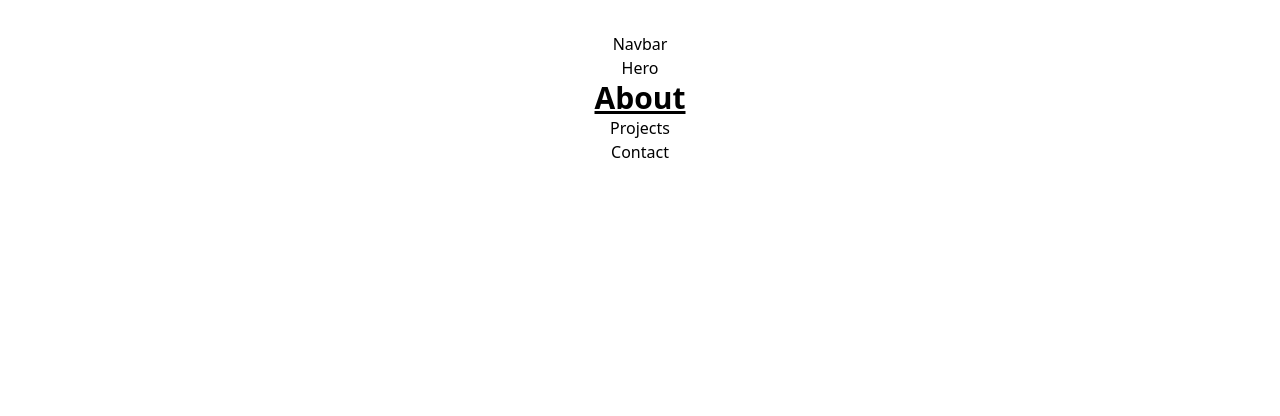
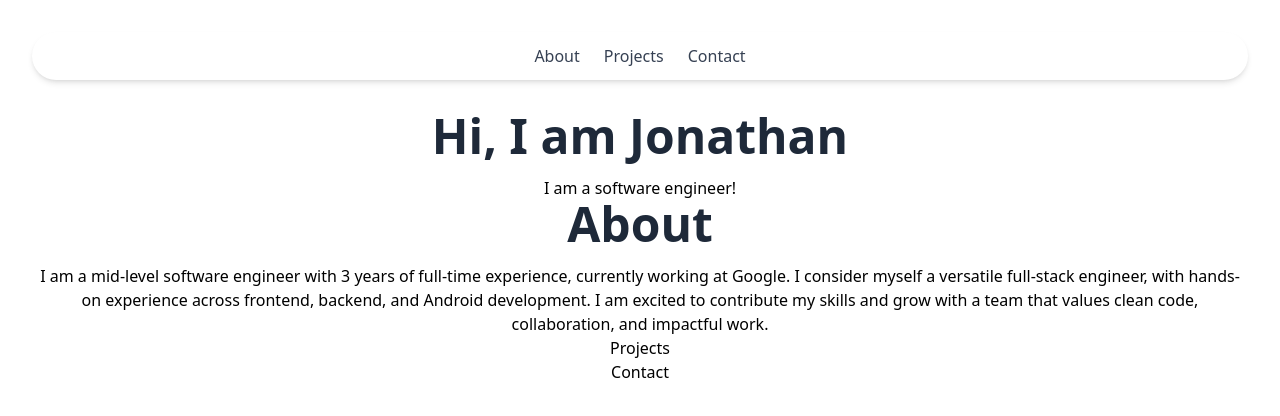
Before and after one commit to JoeKabongo/my-porfolio, a React (Vite) app: page / in a window 1280 px wide. Shown: the top 416 px of the page. Built offline with nearby package versions, Linux system fonts and the light colour scheme.

Commit message:
feat: add content for navbar, hero, about component

```diff
--- a/src/App.tsx
+++ b/src/App.tsx
@@ -7,13 +7,13 @@ import Projects from './components/Projects'
 
 const App = () => {
   return (
-    <>
+    <div className="">
       <Navbar />
       <Hero />
       <About />
       <Projects />
       <Contact />
-    </>
+    </div>
   )
 }
 
--- a/src/components/About.tsx
+++ b/src/components/About.tsx
@@ -1,7 +1,18 @@
 import React from 'react'
 
 const About = () => {
-  return <div className="text-3xl font-bold underline">About</div>
+  return (
+    <section id="about">
+      <h1 className="text-5xl font-bold text-gray-800 mb-4">About</h1>
+      <p>
+        I am a mid-level software engineer with 3 years of full-time experience,
+        currently working at Google. I consider myself a versatile full-stack
+        engineer, with hands-on experience across frontend, backend, and Android
+        development. I am excited to contribute my skills and grow with a team
+        that values clean code, collaboration, and impactful work.
+      </p>
+    </section>
+  )
 }
 
 export default About
--- a/src/components/Hero.tsx
+++ b/src/components/Hero.tsx
@@ -1,7 +1,14 @@
 import React from 'react'
 
 const Hero = () => {
-  return <div>Hero</div>
+  return (
+    <section>
+      <h1 className="text-5xl font-bold text-gray-800 mb-4 m-8">
+        Hi, I am Jonathan
+      </h1>
+      <p>I am a software engineer!</p>
+    </section>
+  )
 }
 
 export default Hero
--- a/src/components/Navbar.tsx
+++ b/src/components/Navbar.tsx
@@ -1,7 +1,21 @@
 import React from 'react'
 
 const Navbar = () => {
-  return <h1> Navbar</h1>
+  return (
+    <header>
+      <nav className="flex justify-center bg-white px-6 py-3 rounded-full shadow-md flex space-x-6 text-gray-700 font-medium">
+        <a href="#about" className="hover:text-blue-600">
+          About
+        </a>
+        <a href="#projects" className="hover:text-blue-600">
+          Projects
+        </a>
+        <a href="#contact" className="hover:text-blue-600">
+          Contact
+        </a>
+      </nav>
+    </header>
+  )
 }
 
 export default Navbar
```
